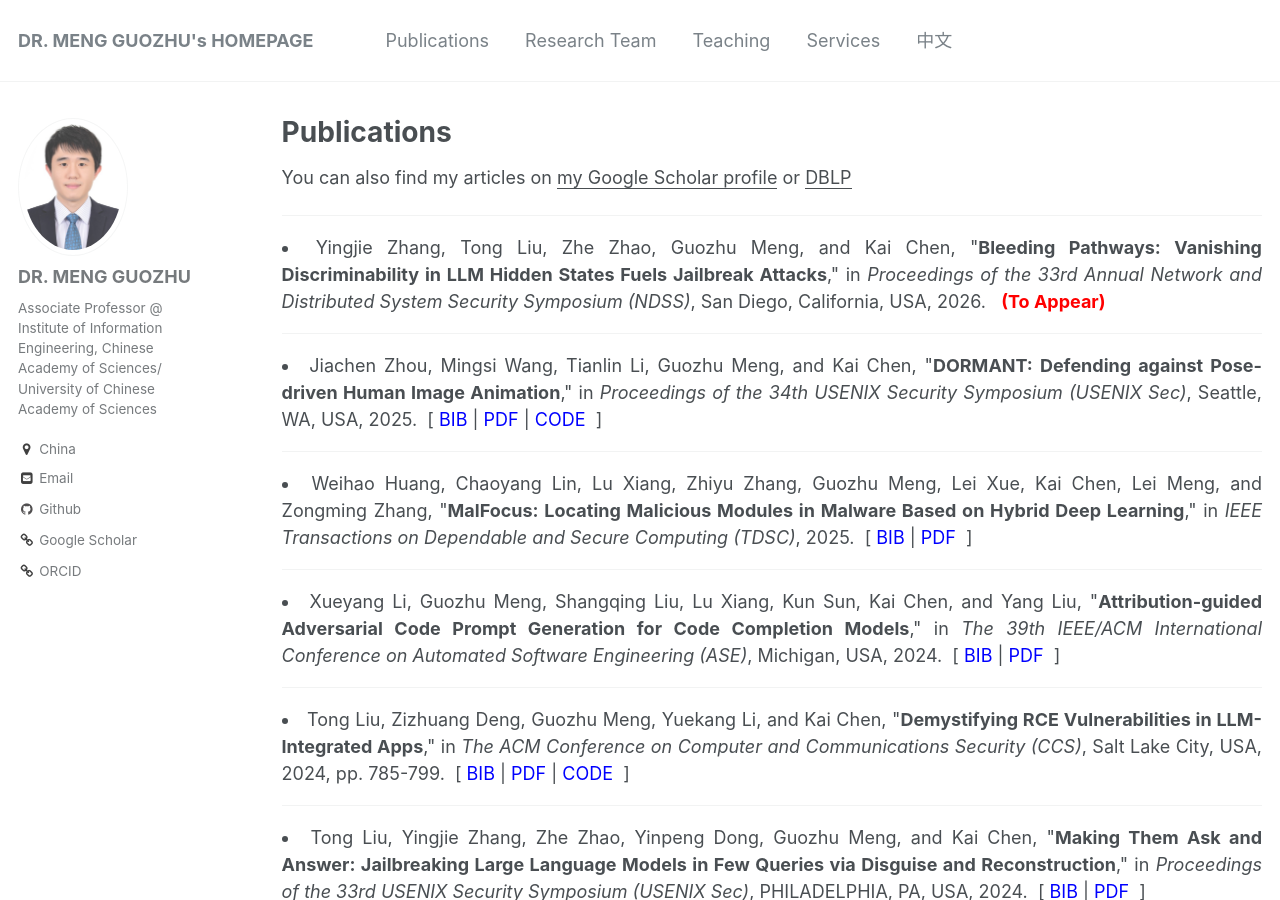
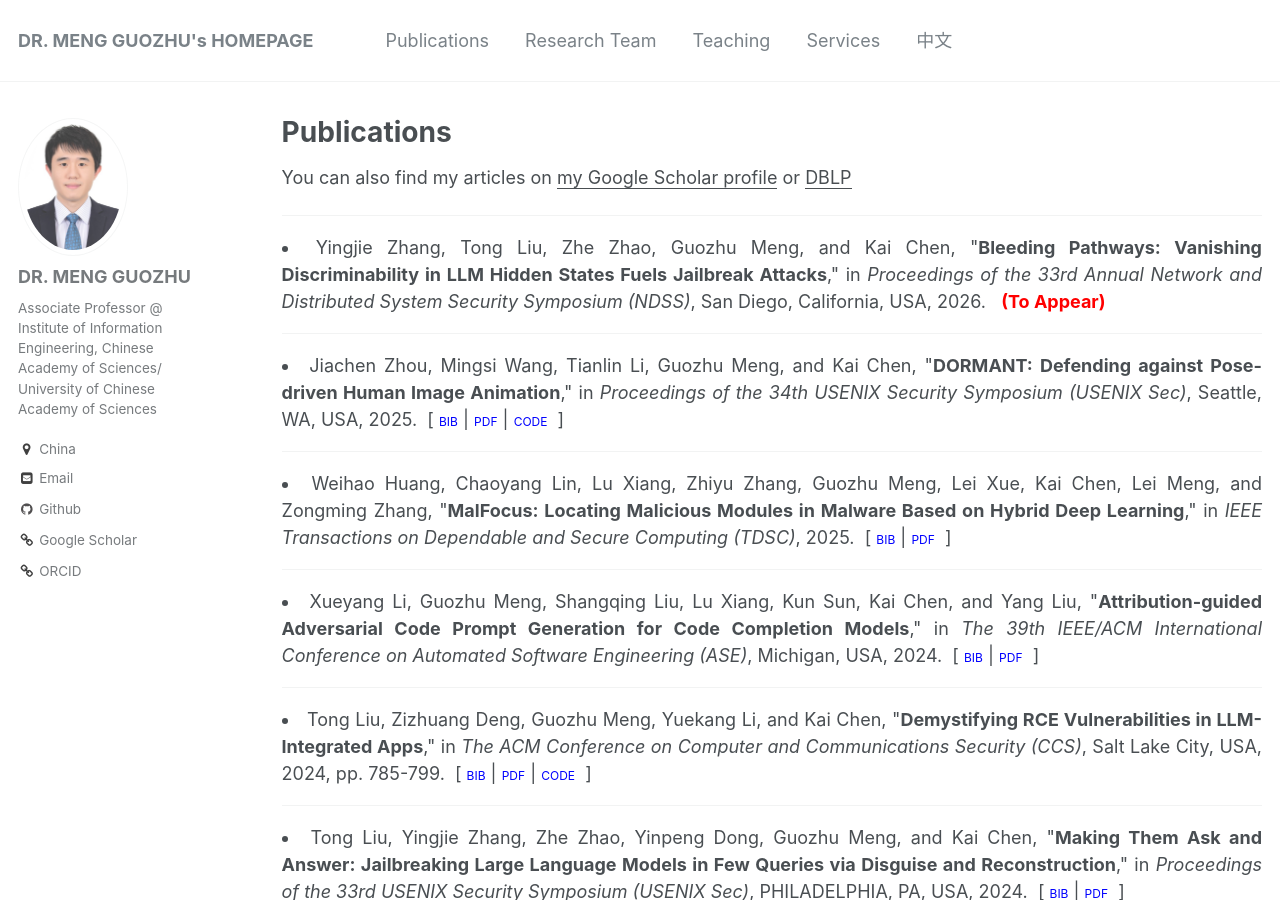
Before and after one commit to impillar/impillar.github.io, a Jekyll site: the page built from _pages/publications.md, in a window 1280 px wide and 900 px high. Built offline with Jekyll 4.4.1, drawn with Linux system fonts in a browser that asks for light colours.

Commit message:
update archive-publication.html

```diff
--- a/_includes/archive-publication.html
+++ b/_includes/archive-publication.html
@@ -58,13 +58,13 @@
 		{% if post.bib or post.paperurl or post.code %}
 			&nbsp;[
 			{% if post.bib %}
-				<a href="{{ post.bib }}" style="color:blue">BIB</a> |
+				<span style="font-size:12px; color:blue"><a href="{{ post.bib }}" style="color:blue">BIB</a></span> |
 			{% endif %}
 			{% if post.paperurl %}
-				<a href="{{ post.paperurl }}" style="color:blue">PDF</a>
+				<span style="font-size:12px; color:blue"><a href="{{ post.paperurl }}" style="color:blue">PDF</a></span>
 			{% endif %}
 			{% if post.code %}
-				 | <a href="{{ post.code }}" style="color:blue">CODE</a>
+				 | <span style="font-size:12px; color:blue"><a href="{{ post.code }}" style="color:blue">CODE</a></span>
 			{% endif %}
 			&nbsp;]
 		{% endif %}
```
